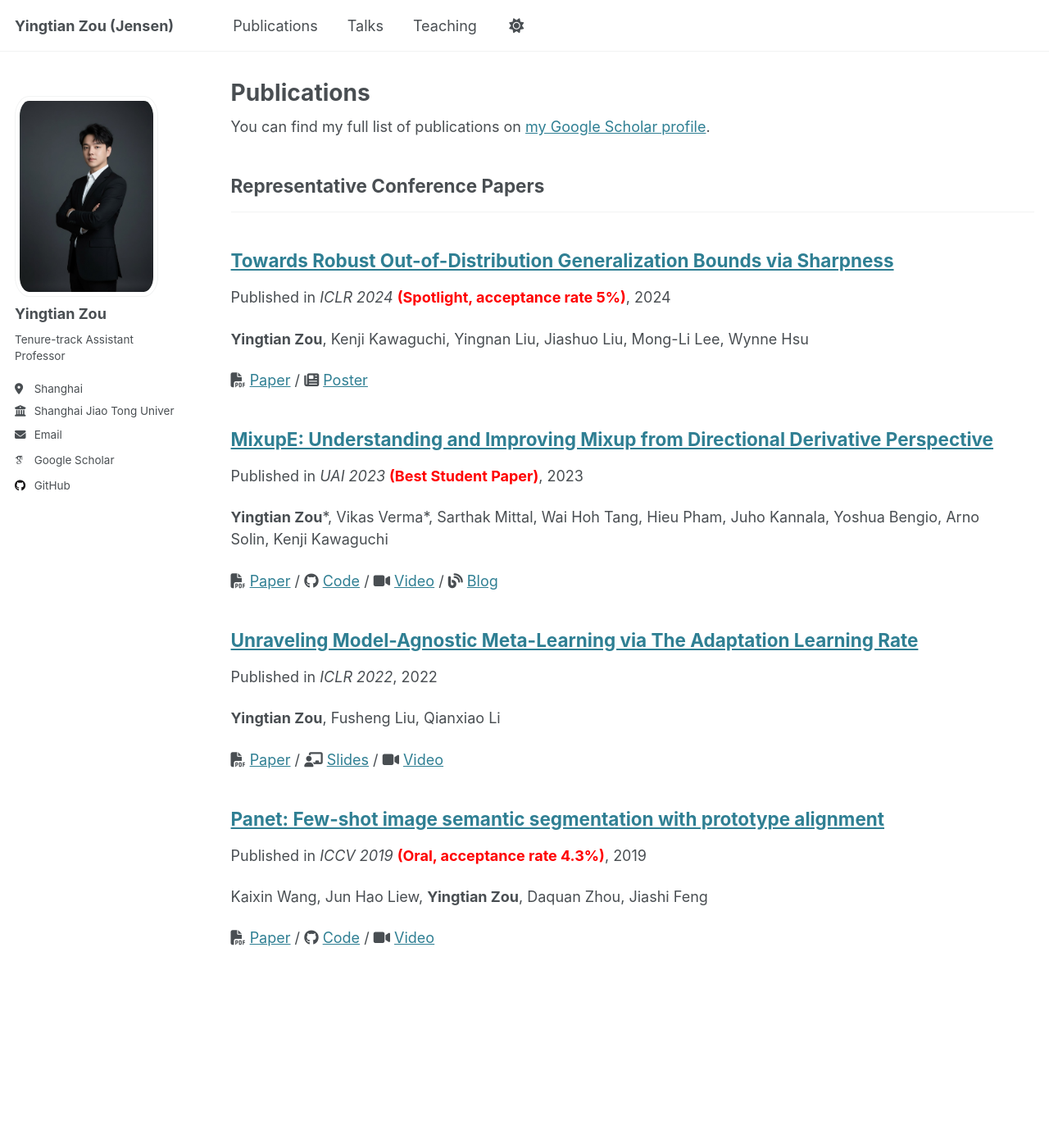
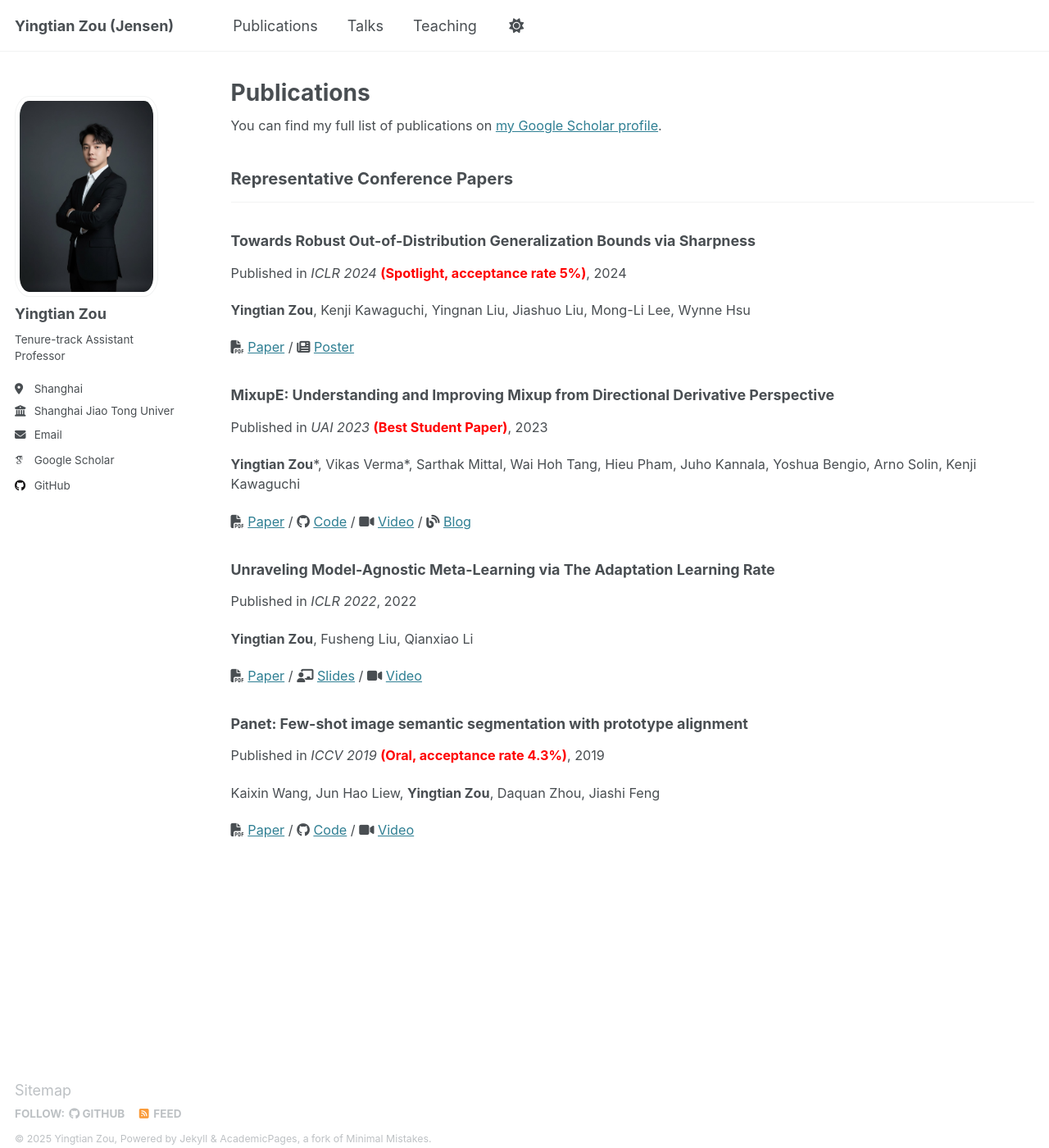
Before and after one commit to jensen888/jensen888.github.io, a Jekyll site: the page built from _pages/publications.html, in a window 1280 px wide and 1400 px high. Shown: the whole window at 82% size. Built offline with Jekyll 4.4.1, drawn with Linux system fonts in a browser that asks for light colours; some web fonts are replaced.

Commit message:
update pages

```diff
--- a/_pages/publications.html
+++ b/_pages/publications.html
@@ -4,6 +4,37 @@ title: "Publications"
 permalink: /publications/
 author_profile: true
 ---
+
+<style>
+/* 整体字体大小调整 */
+.publications-container {
+font-size: 0.9em;
+}
+
+/* 论文标题加粗 */
+.publications-container .archive__item-title {
+font-weight: bold !important;
+font-size: 1.1em;
+}
+
+/* 移除链接样式，保持文本外观 */
+.publications-container .archive__item-title a {
+color: inherit !important;
+text-decoration: none !important;
+pointer-events: none; /* 禁用点击 */
+cursor: default;
+}
+
+/* 其他文本内容字体调整 */
+.publications-container .archive__item-excerpt,
+.publications-container .page__meta {
+font-size: 0.85em;
+}
+</style>
+
+<div class="publications-container">
+
+
 
 {% if site.author.googlescholar %}
   <div class="wordwrap">You can find my full list of publications on <a href="{{site.author.googlescholar}}">my Google Scholar profile</a>.</div>
@@ -35,3 +66,7 @@ author_profile: true
     {% include archive-single-pub.html %}
   {% endfor %}
 {% endfor %}
+
+
+
+</div>
```
